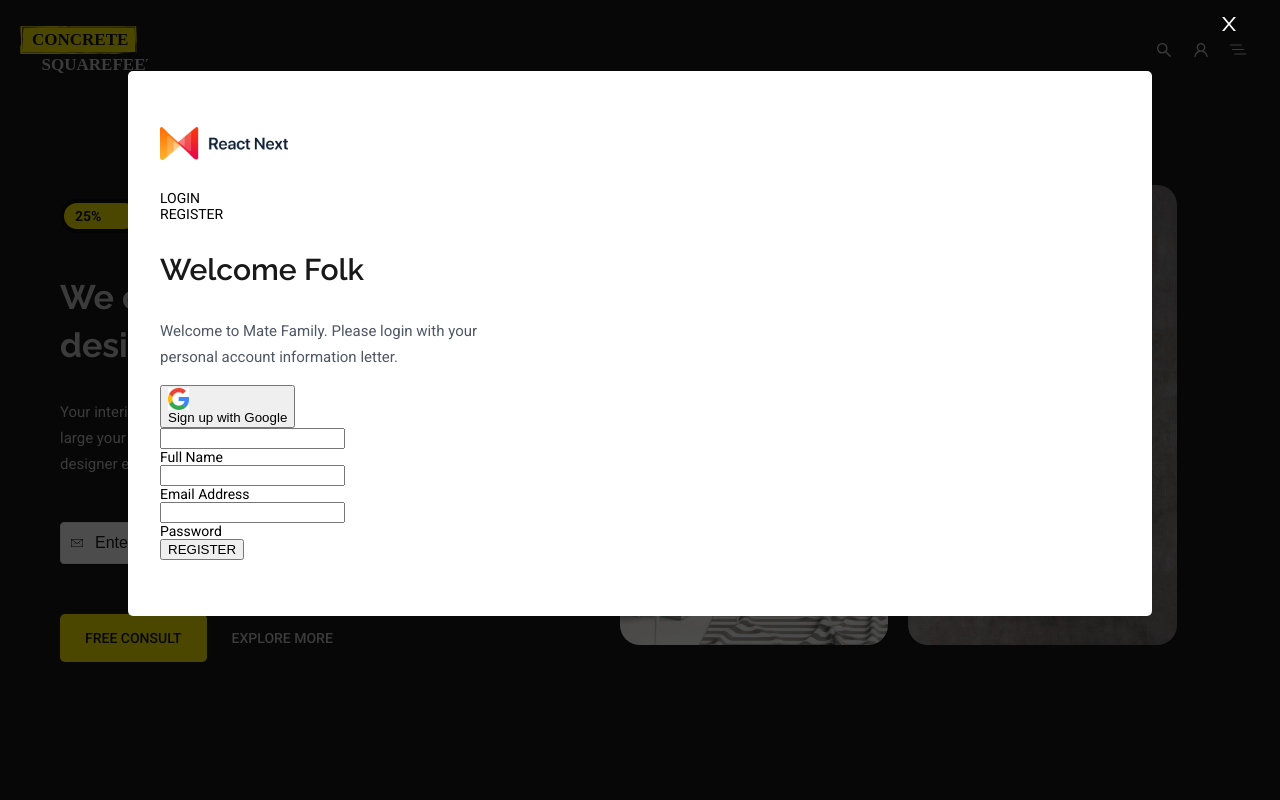
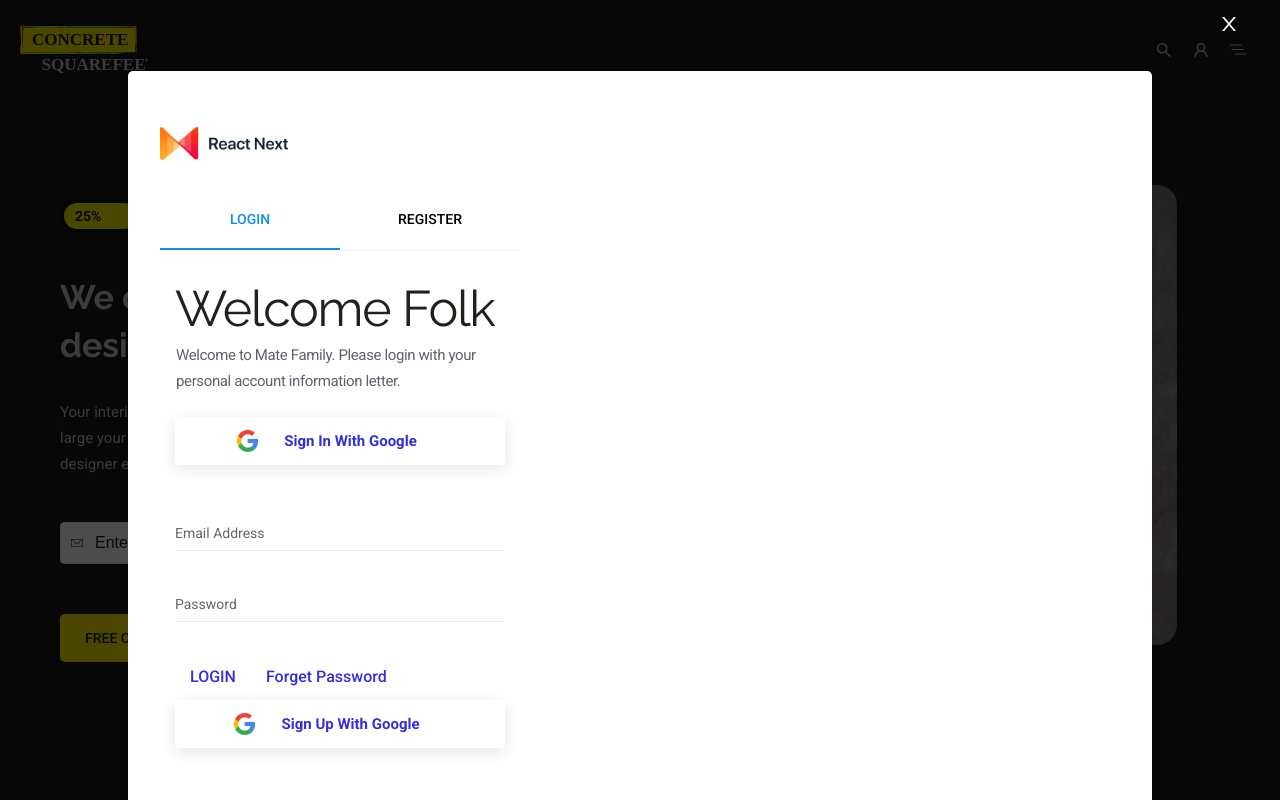
Before and after one commit to vampire-max/Interior, a React (Create React App) app: page / in a window 1280 px wide. Both pictures are taken after a click on the button 1201 px from the left and 49 px from the top of the page. Shown: the top 800 px of the page. Built offline with nearby package versions, Linux system fonts and the light colour scheme; a web font is replaced by a local one.

Commit message:
form made

```diff
--- a/src/App.js
+++ b/src/App.js
@@ -4,7 +4,7 @@ import { useState } from 'react'
 import Banner from './components/banner'
 import Header from './components/header'
 import { Modal } from './components/modal'
-import { SignUP } from './components/signUp'
+import { Form } from './components/Form'
 import { Service } from './components/service'
 import { AboutUs } from './components/aboutUs'
 import { Project } from './components/project'
@@ -35,7 +35,7 @@ function App() {
       </div> */}
       <Modal open={open}>
         {/* <button onClick={() => setOpen(false)}>Close</button> */}
-        <SignUP setOpen={setOpen} />
+        <Form setOpen={setOpen} />
       </Modal>
       <Service />
       <AboutUs />
--- a/src/components/signUp.js
+++ b/src/components/Form.js
@@ -1,12 +1,12 @@
 import React from 'react'
 import modal_img from '../img/modal_img.jpg'
-import form_logo from '../img/signUp_logo.png'
+import form_logo from '../img/form_logo.png'
 import { AiOutlineClose } from 'react-icons/ai'
-import googlelogo from '../img/google_logo.jpg'
+import { LoginForm } from './loginForm'
+import '../styles/modal.scss'
+import { SignUpForm } from './signUpForm'
 
-export const SignUP = ({ setOpen, open }) => {
-  // const handleClose = setOpen(false)
-
+export const Form = ({ setOpen }) => {
   return (
     <div>
       <button
@@ -82,66 +82,8 @@ export const SignUP = ({ setOpen, open }) => {
                           Welcome to Mate Family. Please login with your
                           personal account information letter.
                         </p>
-                        <button
-                          type="button"
-                          className="buttonstyle__ButtonStyle-sc-13ebl9m-0 kKHiPr reusecore__button google-login__btn"
-                          color="#343D48"
-                        >
-                          <span className="btn-icon">
-                            <img
-                              src={googlelogo}
-                              alt="Google Icon"
-                              className="Image__ImageWrapper-sc-1lwf601-0 liulOm"
-                            />
-                          </span>
-                          <span className="btn-text">Sign up with Google</span>
-                        </button>
-                        <div className="inputstyle__InputField-f1ymr3-0 bCnJRk reusecore__input is-material ">
-                          <div className="field-wrapper">
-                            <input
-                              id="full_name"
-                              name="full_name"
-                              type="text"
-                              value=""
-                            />
-                          </div>
-                          <span className="highlight"></span>
-                          <label for="full_name">Full Name</label>
-                        </div>
-                        <div className="inputstyle__InputField-f1ymr3-0 bCnJRk reusecore__input is-material ">
-                          <div className="field-wrapper">
-                            <input
-                              id="email_address"
-                              name="email_address"
-                              type="email"
-                              value=""
-                            />
-                          </div>
-                          <span className="highlight"></span>
-                          <label for="email_address">Email Address</label>
-                        </div>
-                        <div className="inputstyle__InputField-f1ymr3-0 bCnJRk reusecore__input is-material ">
-                          <div className="field-wrapper">
-                            <input
-                              id="password"
-                              name="password"
-                              type="text"
-                              value=""
-                            />
-                          </div>
-                          <span className="highlight"></span>
-                          <label for="password">Password</label>
-                        </div>
-                        <div>
-                          <button
-                            type="button"
-                            className="buttonstyle__ButtonStyle-sc-13ebl9m-0 jvTmZB reusecore__button default"
-                            font-size="14px"
-                            font-weight="500"
-                          >
-                            <span className="btn-text">REGISTER</span>
-                          </button>
-                        </div>
+                        <LoginForm />
+                        <SignUpForm />
                       </div>
                     </div>
                   </div>
--- /dev/null
+++ b/src/components/input.js
@@ -0,0 +1,25 @@
+import React from 'react'
+import '../styles/form.scss'
+import { useState } from 'react'
+
+export const Input = ({ label, required, onchange }) => {
+  // const [focus, setFocus] = useState(false)
+  const [value, setValue] = useState('')
+  return (
+    <div className="inputstyle__InputField-f1ymr3-0 bCnJRk reusecore__input is-material ">
+      <div className="field-wrapper">
+        <input
+          className="login-input"
+          required={required}
+          type={'text'}
+          value={value}
+          onchange={(e) => {
+            setValue(e.target.value)
+            onchange?.(e)
+          }}
+        />
+        <label>{label}</label>
+      </div>
+    </div>
+  )
+}
--- /dev/null
+++ b/src/components/loginForm.js
@@ -0,0 +1,46 @@
+import React from 'react'
+import googlelogo from '../img/google_logo.jpg'
+import '../styles/form.scss'
+import { Input } from './input'
+
+export const LoginForm = () => {
+  return (
+    <div>
+      <button
+        type="button"
+        className="buttonstyle__ButtonStyle-sc-13ebl9m-0 kKHiPr reusecore__button google-login__btn"
+        color="#343D48"
+      >
+        <span className="btn-icon">
+          <img
+            src={googlelogo}
+            alt="Google Icon"
+            className="Image__ImageWrapper-sc-1lwf601-0 liulOm"
+          />
+        </span>
+        <span className="btn-text">Sign In with Google</span>
+      </button>
+      <Input label={'Email Address'} required />
+      <Input label={'Password'} required />
+      <div>
+        <button
+          type="button"
+          className="buttonstyle__ButtonStyle-sc-13ebl9m-0 jvTmZB reusecore__button default"
+          font-size="14px"
+          font-weight="500"
+        >
+          <span className="btn-text">LOGIN</span>
+        </button>
+        <button
+          type="button"
+          class="buttonstyle__ButtonStyle-sc-13ebl9m-0 buIuSx reusecore__button"
+          font-size="14px"
+          font-weight="500"
+          color="#10ac84"
+        >
+          <span class="btn-text">Forget Password</span>
+        </button>
+      </div>
+    </div>
+  )
+}
--- /dev/null
+++ b/src/components/signUpForm.js
@@ -0,0 +1,38 @@
+import React from 'react'
+import googlelogo from '../img/google_logo.jpg'
+import '../styles/form.scss'
+import { Input } from './input'
+
+export const SignUpForm = () => {
+  return (
+    <div>
+      <button
+        type="button"
+        className="buttonstyle__ButtonStyle-sc-13ebl9m-0 kKHiPr reusecore__button google-login__btn"
+        color="#343D48"
+      >
+        <span className="btn-icon">
+          <img
+            src={googlelogo}
+            alt="Google Icon"
+            className="Image__ImageWrapper-sc-1lwf601-0 liulOm"
+          />
+        </span>
+        <span className="btn-text">Sign up with Google</span>
+      </button>
+      <Input label={'Full Name'} required />
+      <Input label={'Email Address'} required />
+      <Input label={'Password'} required />
+      <div>
+        <button
+          type="button"
+          className="buttonstyle__ButtonStyle-sc-13ebl9m-0 jvTmZB reusecore__button default"
+          font-size="14px"
+          font-weight="500"
+        >
+          <span className="btn-text">REGISTER</span>
+        </button>
+      </div>
+    </div>
+  )
+}
--- /dev/null
+++ b/src/styles/form.scss
@@ -0,0 +1,88 @@
+.reusecore__button {
+  color: rgb(53, 47, 217);
+  background-color: transparent;
+  cursor: pointer;
+  display: inline-flex;
+  align-items: center;
+  justify-content: center;
+  min-height: 48px;
+  min-width: 48px;
+  border-radius: 3px;
+  font-family: inherit;
+  font-size: 16px;
+  font-weight: 500;
+  text-decoration: none;
+  text-transform: capitalize;
+  padding: 8px 15px;
+  border: 0px;
+  transition: all 0.3s ease 0s;
+}
+
+.google-login__btn {
+  width: 100%;
+  font-size: 15px;
+  font-weight: 700;
+  margin-bottom: 45px;
+  box-shadow: rgb(0 0 0 / 10%) 0px 4px 15px;
+
+  .btn-icon {
+    position: relative;
+    left: -22px;
+
+    &span {
+      display: flex;
+    }
+  }
+
+  span.btn-text {
+    padding-left: 4px;
+    padding-right: 4px;
+  }
+}
+
+.reusecore__input {
+  margin-bottom: 30px;
+  position: relative;
+}
+
+.is-material {
+  input {
+    border-radius: 0px;
+    border-top: 0px !important;
+    border-left: 0px !important;
+    border-right: 0px !important;
+    padding-left: 0px;
+    padding-right: 0px;
+    font-size: 16px;
+    padding: 11px;
+    display: block;
+    width: 100%;
+    color: rgb(72, 72, 72);
+    box-shadow: none;
+    box-sizing: border-box;
+    border: 1px solid rgb(235, 235, 235);
+    transition: border-color 0.2s ease 0s;
+
+    &:focus {
+      outline: none;
+      border-bottom: 2px solid rgb(2, 132, 137);
+    }
+  }
+
+  label {
+    position: absolute;
+    left: 0px;
+    font-weight: 400;
+    font-size: 14px;
+    color: rgba(0, 0, 0, 0.6);
+    top: 15px;
+    background-color: white;
+    transition: transform 0.15s linear;
+  }
+
+  input:focus + label {
+    color: rgb(2, 132, 137);
+    transform: translate(-0.5rem, -175%) scale(0.8);
+    background-color: white;
+  }
+}
--- a/src/styles/modal.scss
+++ b/src/styles/modal.scss
@@ -73,12 +73,11 @@
       position: relative;
       width: 100%;
 
+      @media screen and (min-width: 480px) {
+        width: 50%;
+      }
       @media only screen and (max-width: 991px) {
         width: 100%;
-      }
-
-      @media screen and (min-width: 480px) {
-        width: 50%;
       }
 
       &.imgCol {
@@ -98,6 +97,7 @@
 
       &.FormCol {
         padding: 32px 32px 32px 17px;
+
         @media screen and (min-width: 990px) {
           padding-left: 40px;
         }
@@ -134,10 +134,98 @@
   display: flex;
   flex-direction: column;
   box-sizing: border-box;
+  @media only screen and (max-width: 991px) {
+    max-width: 100%;
+  }
 
   .rc-tabs-nav {
     display: flex;
     flex: none;
     position: relative;
   }
+
+  .rc-tabs-nav-wrap {
+    padding: 0px;
+    border-bottom: 1px solid rgb(243, 243, 243);
+    width: 100%;
+    .rc-tabs-nav-list {
+      width: 100%;
+      display: flex;
+      flex: auto;
+      position: relative;
+      transition: transform 0.3s;
+
+      .rc-tabs-tab {
+        width: 50%;
+        margin-right: 0px;
+        padding: 13px 0px;
+        text-align: center;
+        box-sizing: border-box;
+        position: relative;
+        display: block;
+        cursor: pointer;
+        transition: color 0.3s cubic-bezier(0.35, 0, 0.25, 1) 0s;
+        float: left;
+        height: 100%;
+        font-weight: 500;
+        font-size: 14px;
+        line-height: 1.5;
+        white-space: nowrap;
+        border: 0;
+        outline: none;
+        align-items: center;
+
+        &.rc-tabs-tab-active {
+          color: rgb(16, 142, 233);
+          cursor: default;
+          transform: translateZ(0px);
+          border-bottom: 2px solid rgb(16, 142, 233);
+        }
+
+        .rc-tabs-tab-btn {
+          font-weight: inherit;
+          line-height: 32px;
+        }
+      }
+    }
+  }
+
+  .rc-tabs-content-holder {
+    flex: auto;
+
+    .rc-tabs-tabpane {
+      padding-left: 15px;
+      padding-right: 15px;
+      padding-bottom: 15px;
+      // width: 100%;
+      flex: none;
+
+      h2 {
+        font-size: 22px;
+        color: rgb(32, 32, 29);
+        margin-top: 35px;
+        margin-bottom: 10px;
+        font-weight: 400;
+        letter-spacing: -0.025em;
+
+        @media screen and (min-width: 480px) {
+          font-size: 36px;
+        }
+
+        @media screen and (min-width: 768px) {
+          font-size: 50px;
+        }
+      }
+
+      p {
+        color: rgba(52, 61, 72, 0.8);
+        font-size: 15px;
+        margin-bottom: 23px;
+        margin-left: 1px;
+        margin-top: 0px;
+        line-height: 26px;
+        letter-spacing: -0.025em;
+      }
+    }
+  }
 }
```
Also changed, not shown: src/img/form_logo.png (renamed from src/img/signUp_logo.png).
